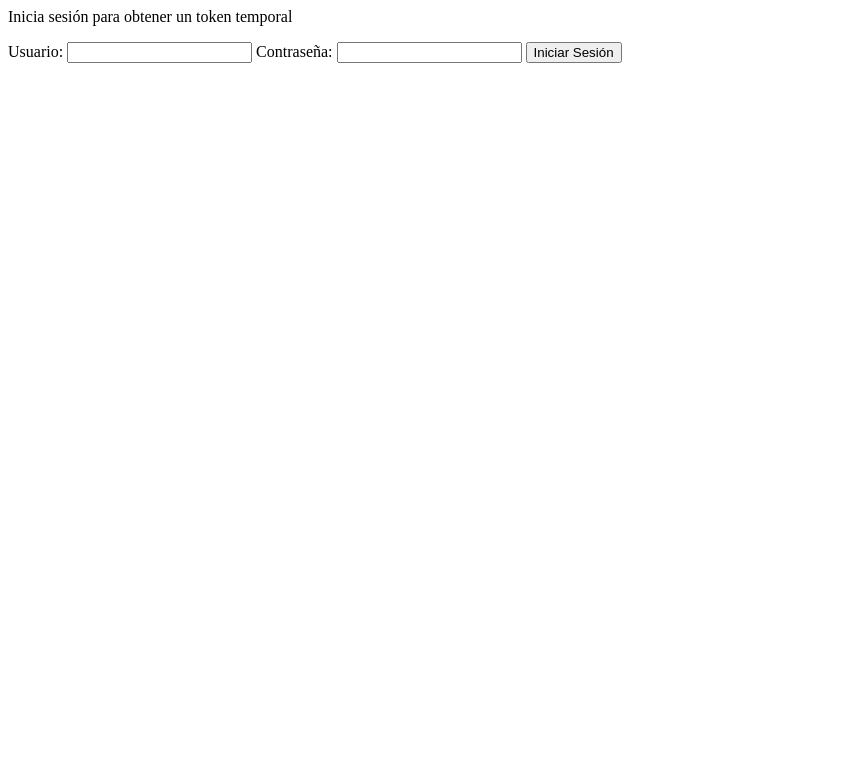
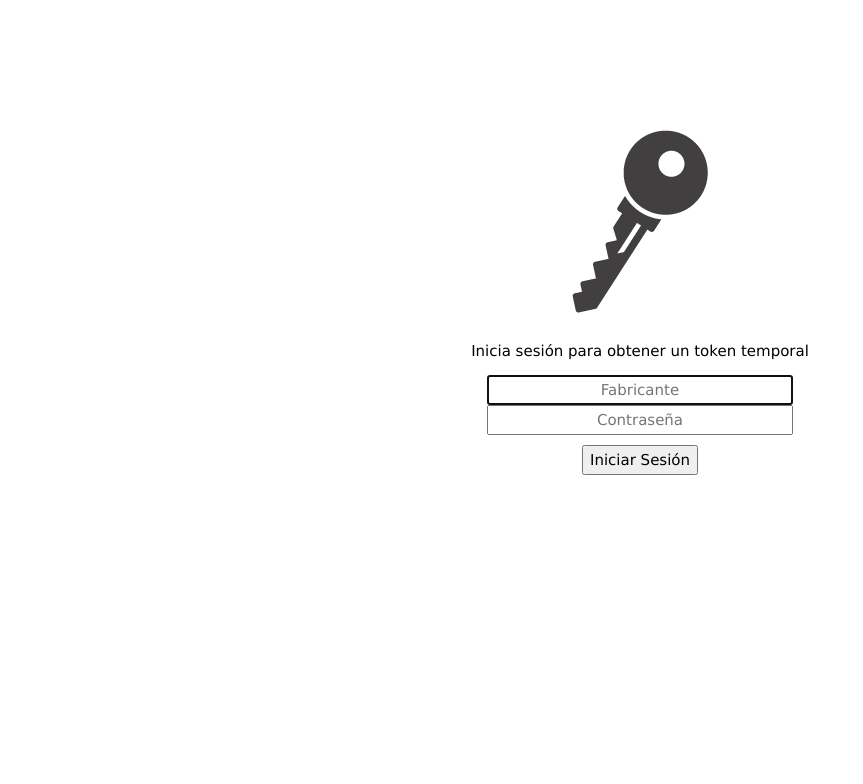
Before and after one commit to joancafom/PHP-REST-API, a PHP site: page /XE/authorization/index.php in a window 1280 px wide. Shown: the top 784 px of the page, without its empty margins (0-863 px from the left). Run offline with PHP 8.4, Linux system fonts and the light colour scheme.

Commit message:
Final v1.1 and new screenshots.
Fixed action in index.php

```diff
--- a/src/BD/gestionBD.php
+++ b/src/BD/gestionBD.php
@@ -1,4 +1,6 @@
 <?php
+
+	require_once "utilidades.php";
 
 	function crearConexionBD()
 	{
@@ -16,7 +18,7 @@
 		}catch(PDOException $e){
 
 			$_SESSION['excepcion'] = $e->GetMessage();
-			header("Location: excepcion.php");
+			replyToClient(array(),500,array(), 'html');
 
 		}
 	}
--- /dev/null
+++ b/src/authorization/css/index.css
@@ -0,0 +1,35 @@
+body{
+  text-align: center;
+  font-family: "Verdana";
+  font-size: 15;
+}
+.authDiv {
+  width: 50%;
+  margin: 0 auto;
+  margin-top: 10%;
+  min-width: 261px;
+}
+
+.authForm{
+  padding: 10px;
+}
+input{
+  width: 100%;
+  text-align: center;
+  height: 30px;
+  font-family: "Verdana";
+  font-size: 15;
+}
+.inputsDiv{
+  width: 50%;
+  margin: 0 auto;
+  display: block;
+  clear: both;
+  border-radius: 25px;
+}
+button{
+  margin: 10px;
+  height: 30px;
+  font-family: "Verdana";
+  font-size: 15;
+}
--- a/src/authorization/index.php
+++ b/src/authorization/index.php
@@ -18,6 +18,7 @@
   <head>
     <meta charset="utf-8"/>
     <title>Joscarfom - Obtener Autorización</title>
+    <link rel="stylesheet" type="text/css" href="css/index.css">
   </head>
   <body>
 
@@ -36,14 +37,17 @@
     ?>
 
     <main>
-      <p>Inicia sesión para obtener un token temporal</p>
-      <form action="obtainToken.php" method="get">
-        <label for="nombreFabricante">Usuario:</label>
-        <input id="nombreFabricante" name="nombreFabricante" type="text" value="<?php echo $nombreFabricante; ?>">
-        <label for="password">Contraseña:</label>
-        <input id="password" name="password" type="password">
+      <div class="authDiv">
+      <img src="img/key.png" alt="Key Logo">
+      <form class="authForm" action="obtainToken.php" method="post">
+        <p>Inicia sesión para obtener un token temporal</p>
+        <div class="inputsDiv">
+        <input id="user" name="nombreFabricante" type="text" placeholder="Fabricante" autofocus>
+        <input id="password" name="password" type="password" placeholder="Contraseña">
+        </div>
         <button type="submit">Iniciar Sesión</button>
       </form>
+    </div>
   </main>
   </body>
 </html>
```
Also changed, not shown: src/authorization/css/success.css (added, +14 -0 lines), src/authorization/success.php (+8 -4 lines), 6 other files.
